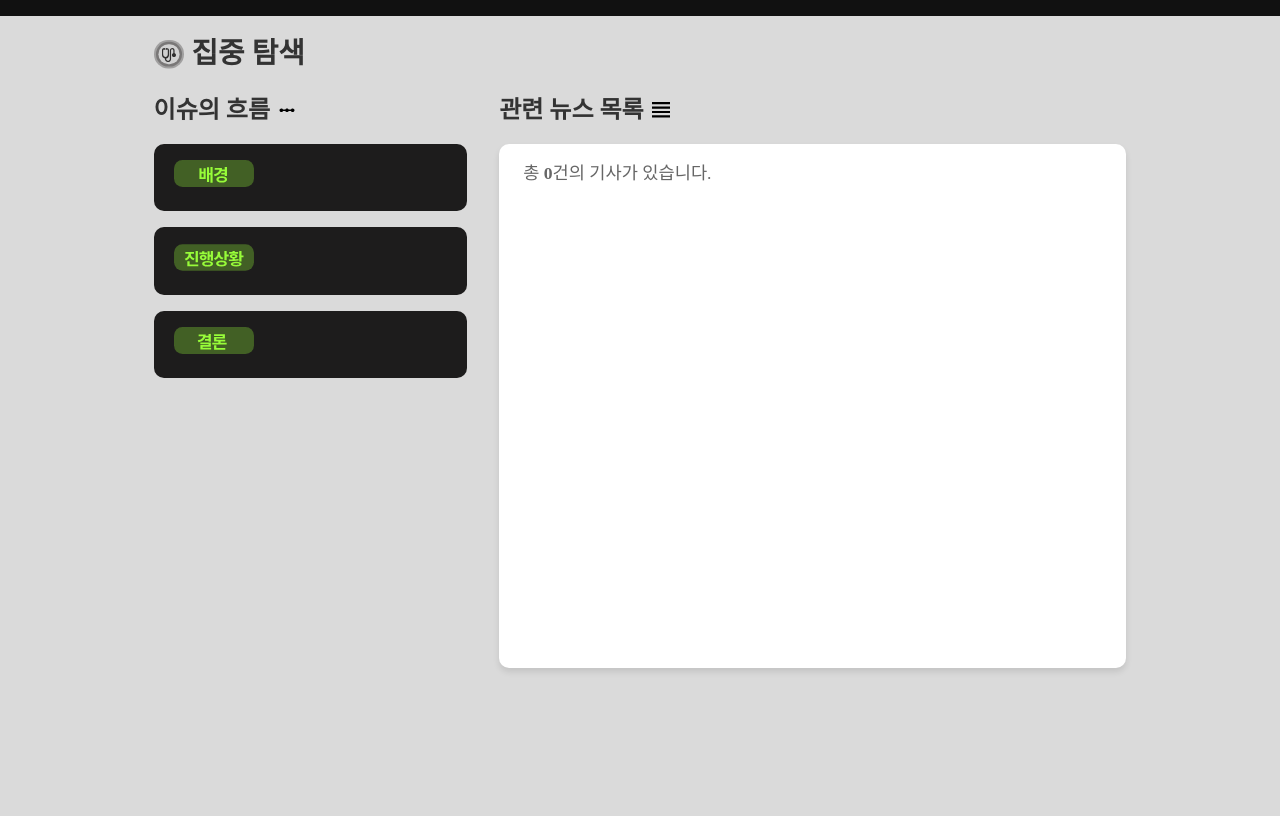
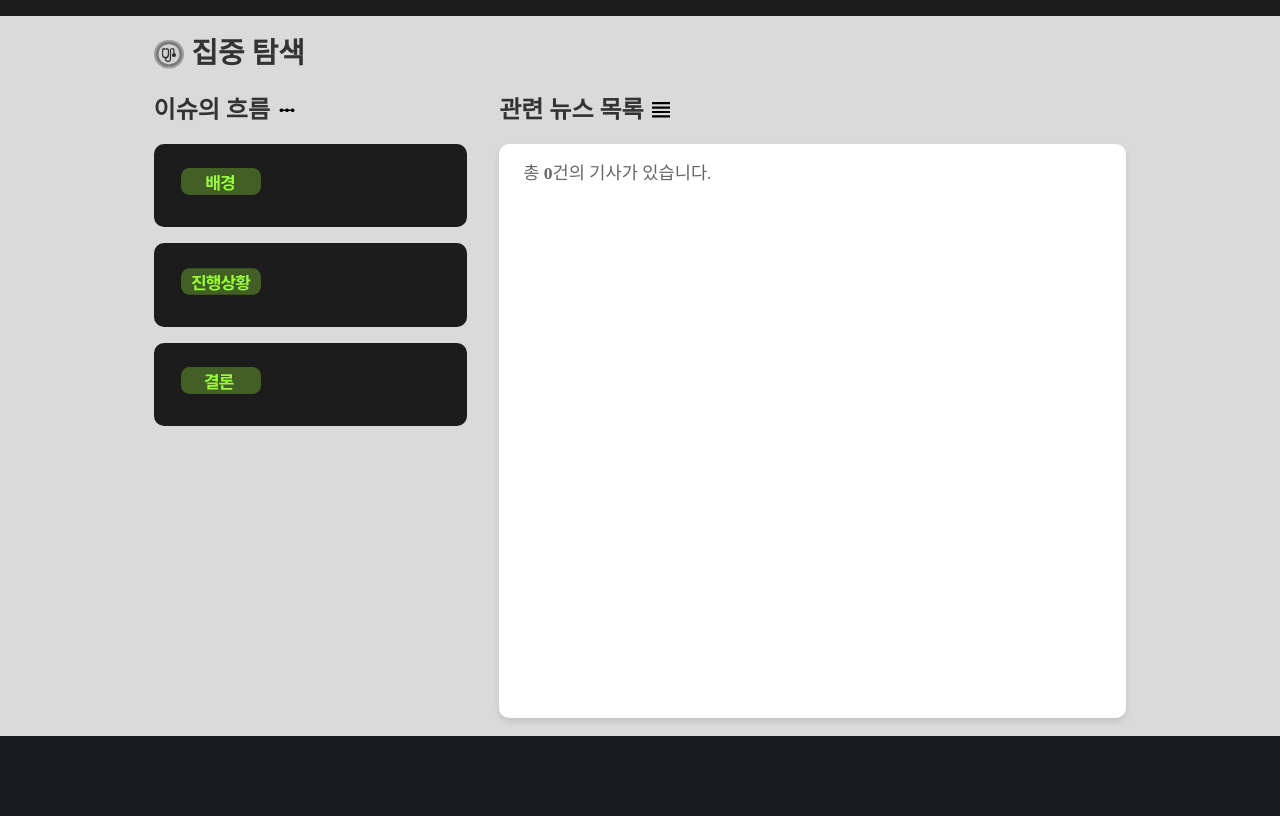
Before and after one commit to DMF-1TEAM/Issue-beat, a Django app: page /search/ in a window 1280 px wide. Shown: the part 546-1362 px from the top of the page. After the commit the page ends 1282 px from the top, so only its background shows below. Run offline with Django 4.2, Linux system fonts and the light colour scheme.

Commit message:
feat:finalfinal

```diff
--- a/static/css/search.css
+++ b/static/css/search.css
@@ -38,7 +38,7 @@
 
 /* 두 번째 섹션: 차트 */
 .chart-section {
-    background-color: #111;
+    background-color: #1D1C1C;
     color: #ffffff;
     padding: 1rem;
     padding-left: 2rem;
@@ -96,13 +96,13 @@
     font-size: 0.9rem;
     border: 1px solid #444;
     border-radius: 4px;
-    background-color: #222;
+    background-color:#1D1C1C;
     color: #fff;
 }
 
 .btn-primary {
     padding: 0.5rem 1rem;
-    background-color: #222;
+    background-color:#1D1C1C;
     color: #fff;
     border: none;
     border-radius: 4px;
@@ -123,7 +123,7 @@
     padding-right: 2rem;
     background-color: #DADADA;
     width: 100%;
-    height: 100%;
+    height: 90%;
     box-sizing: border-box;
 }
 
@@ -179,7 +179,7 @@
 }
 
 .summary-card {
-    padding: 1rem;
+    padding: 1.5rem;
     border-radius: 10px;
     background-color: #1D1C1C;
     color: #FFFFFF;
--- a/web/templates/web/search.html
+++ b/web/templates/web/search.html
@@ -123,7 +123,7 @@
                 <div id="count" class="news-count">
                     <span id="news-date"></span> 총 <span id="count" class="bold">0</span>건의 기사가 있습니다.
                 </div>
-                <div id="news-list" class="news-list space-y-2 p-2" style="height: 450px; overflow-y: auto;"></div>
+                <div id="news-list" class="news-list space-y-4 p-2" style="height: 500px; overflow-y: auto;"></div>
             </div>
         </div>
     </section>
```
